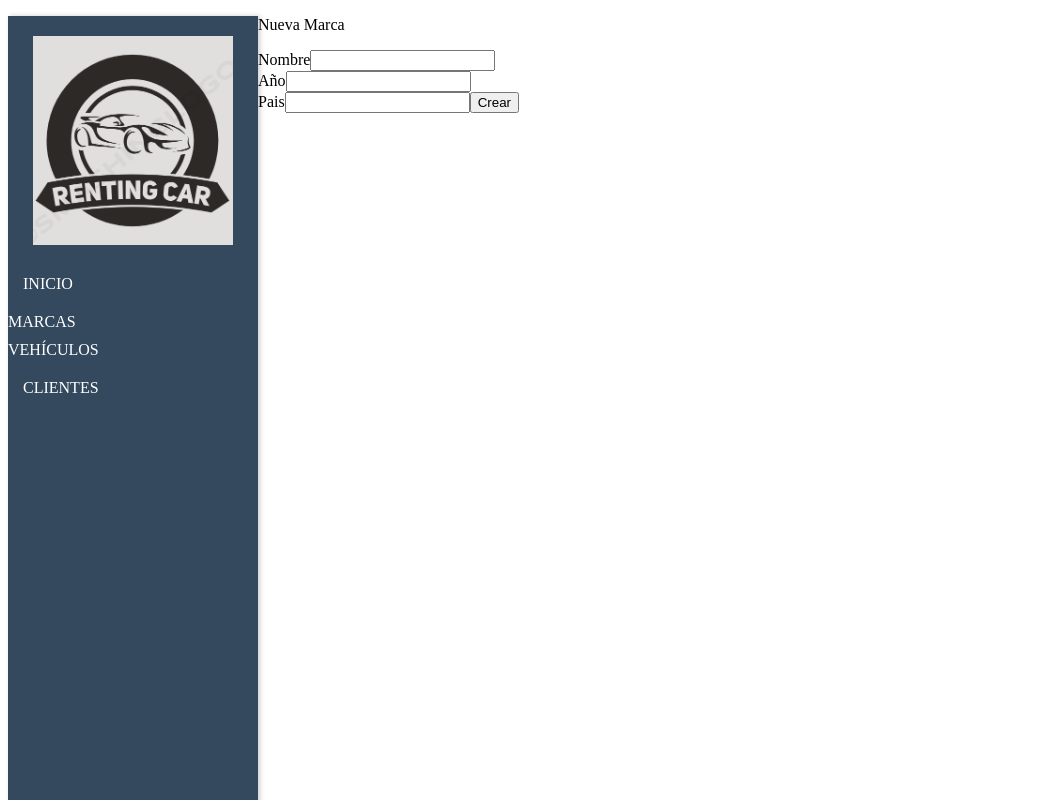
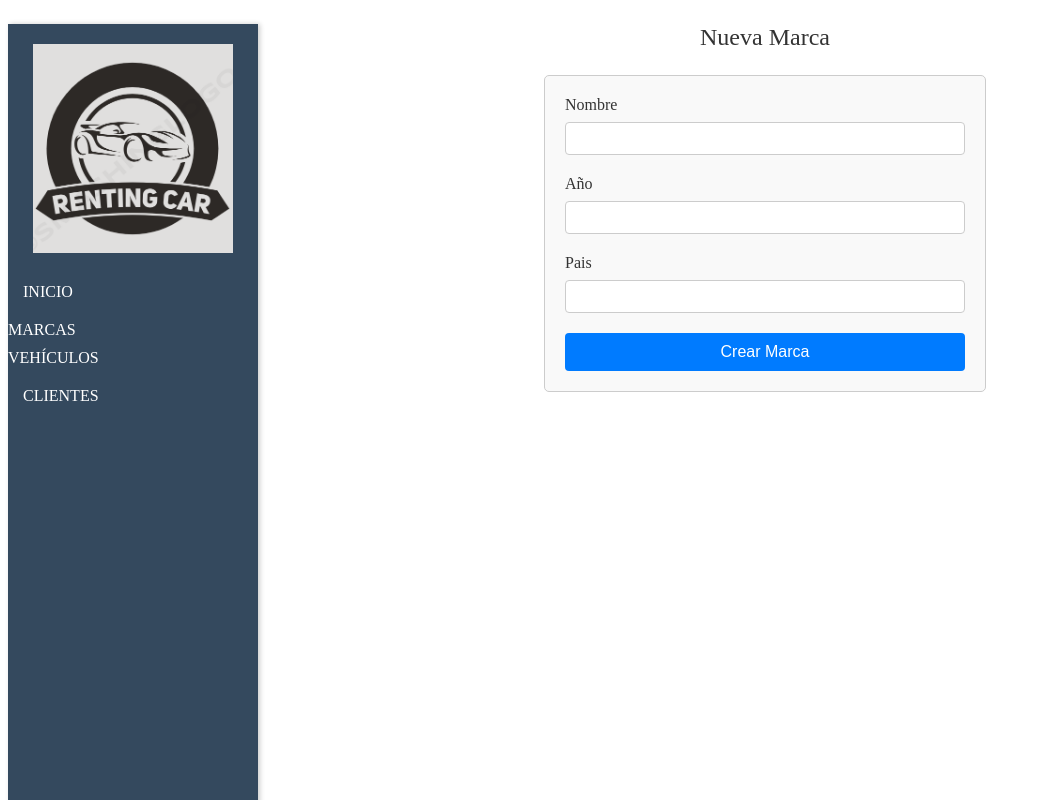
Before and after one commit to PabloCastro6/finalVue_PabloC, a Vue app in the folder finalvue_pabloc/: page /marcas/nueva in a window 1280 px wide. Shown: the whole page, without its empty margins (0-1041 px from the left). Built offline with nearby package versions, Linux system fonts and the light colour scheme.

Commit message:
[ADD]NuevaMarca/NuevoModelo Formularios

```diff
--- a/finalvue_pabloc/package.json
+++ b/finalvue_pabloc/package.json
@@ -8,6 +8,7 @@
     "lint": "vue-cli-service lint"
   },
   "dependencies": {
+    "@babel/plugin-bugfix-safari-id-destructuring-collision-in-function-expression": "^7.23.3",
     "core-js": "^3.8.3",
     "vue": "^3.2.13",
     "vue-router": "^4.2.5"
--- a/finalvue_pabloc/src/App.vue
+++ b/finalvue_pabloc/src/App.vue
@@ -1,6 +1,5 @@
 <template>
     <div class="izquierda"><MenuNavegacion></MenuNavegacion></div>
-
     <div class="derecha"><router-view/></div>
 </template>
 
--- a/finalvue_pabloc/src/assets/bbdd.json
+++ b/finalvue_pabloc/src/assets/bbdd.json
@@ -5,7 +5,36 @@
     "nombre":"Alfa Romeo",
     "origen": "Italia",
     "anioFundacion": 1910
-    }
+    },
+
+    {
+      "id":2,
+      "nombre":"BMW",
+      "origen": "Alemania",
+      "anioFundacion": 1916
+      },
+
+      {
+        "id":3,
+        "nombre":"Mercedes-benz",
+        "origen": "Stuttgart",
+        "anioFundacion": 1926
+        },
+
+        {
+          "id":4,
+          "nombre":"Tesla",
+          "origen": "California",
+          "anioFundacion": 2003
+          },
+          {
+            "id":5,
+            "nombre":"Alfa Romeo",
+            "origen": "Milan",
+            "anioFundacion": 1910
+            }
+
+
 
   ],
   "modelos": [
--- a/finalvue_pabloc/src/views/NuevaMarca.vue
+++ b/finalvue_pabloc/src/views/NuevaMarca.vue
@@ -4,7 +4,7 @@
         <label for="nombre">Nombre</label><input id="nombre" v-model="nombre" type="text"><br>
         <label for="año">Año</label><input id="año" v-model="año" type="number"><br>
         <label for="pais">Pais</label><input id="pais" v-model="pais" type="text">
-        <button type="submit">Crear</button>
+        <button type="submit">Crear Marca</button>
     </form>
 </template>
 
@@ -32,4 +32,60 @@ export default {
 }
 </script>
 
-<style></style>
+<style>
+form {
+    max-width: 400px;
+    margin: 20px auto;
+    padding: 20px;
+    border: 1px solid #ccc;
+    border-radius: 5px;
+    background-color: #f9f9f9;
+}
+
+
+p {
+    font-size: 24px;
+    color: #333;
+    text-align: center;
+}
+
+
+label {
+    display: block;
+    margin-bottom: 8px;
+    color: #333;
+    font-size: 16px;
+}
+
+
+input[type="text"],
+input[type="number"] {
+    width: 100%;
+    padding: 8px;
+    margin-bottom: 20px;
+    border: 1px solid #ccc;
+    border-radius: 4px;
+    box-sizing: border-box;
+}
+
+
+button {
+    width: 100%;
+    padding: 10px;
+    border: none;
+    border-radius: 4px;
+    background-color: #007bff;
+    color: white;
+    font-size: 16px;
+    cursor: pointer;
+}
+
+button:hover {
+    background-color: #0056b3;
+}
+
+br {
+    display: none;
+}
+
+</style>
--- a/finalvue_pabloc/src/views/NuevoModelo.vue
+++ b/finalvue_pabloc/src/views/NuevoModelo.vue
@@ -0,0 +1,76 @@
+<template>
+    <p>Nuevo Modelo</p>
+    <form @submit.prevent="crearModelo">
+    <label for="marca">Marca</label>
+    <select id="marca" v-model="marca">
+        <option v-for="marca in marcas" :value="marca.id">{{ marca.nombre }}</option>
+    </select><br>
+    <label for="modelo">Modelo</label>
+    <input id="modelo" v-model="modelo" type="text"><br>
+    <label for="pais">País</label>
+    <input id="pais" v-model="pais" type="text"><br>
+    <label for="precioExtra">Precio extra</label>
+    <input id="precioExtra" v-model="precioExtra" type="number"><br>
+    <button type="submit">Crear Modelo</button>
+</form>
+
+    </template>
+
+    <script>
+    export default {
+
+    }
+    </script>
+
+    <style>
+    /* Estilos generales del formulario */
+form {
+    max-width: 500px;
+    margin: 20px auto;
+    padding: 20px;
+    border: 1px solid #ccc;
+    border-radius: 5px;
+    background-color: #f9f9f9;
+}
+
+/* Estilos para las etiquetas */
+label {
+    display: block;
+    margin-bottom: 8px;
+    color: #333;
+    font-size: 16px;
+}
+
+/* Estilos para los inputs y select */
+input[type="text"],
+input[type="number"],
+select {
+    width: 100%;
+    padding: 8px;
+    margin-bottom: 20px;
+    border: 1px solid #ccc;
+    border-radius: 4px;
+    box-sizing: border-box;
+}
+
+/* Estilos para el botón de envío */
+button {
+    width: 100%;
+    padding: 10px;
+    border: none;
+    border-radius: 4px;
+    background-color: #007bff;
+    color: white;
+    font-size: 16px;
+    cursor: pointer;
+}
+
+button:hover {
+    background-color: #0056b3;
+}
+
+/* Mejora visual para el formulario */
+br {
+    display: none;
+}
+    </style>
```
Also changed, not shown: 2 other files (tests, documents, lock files or other folders).
